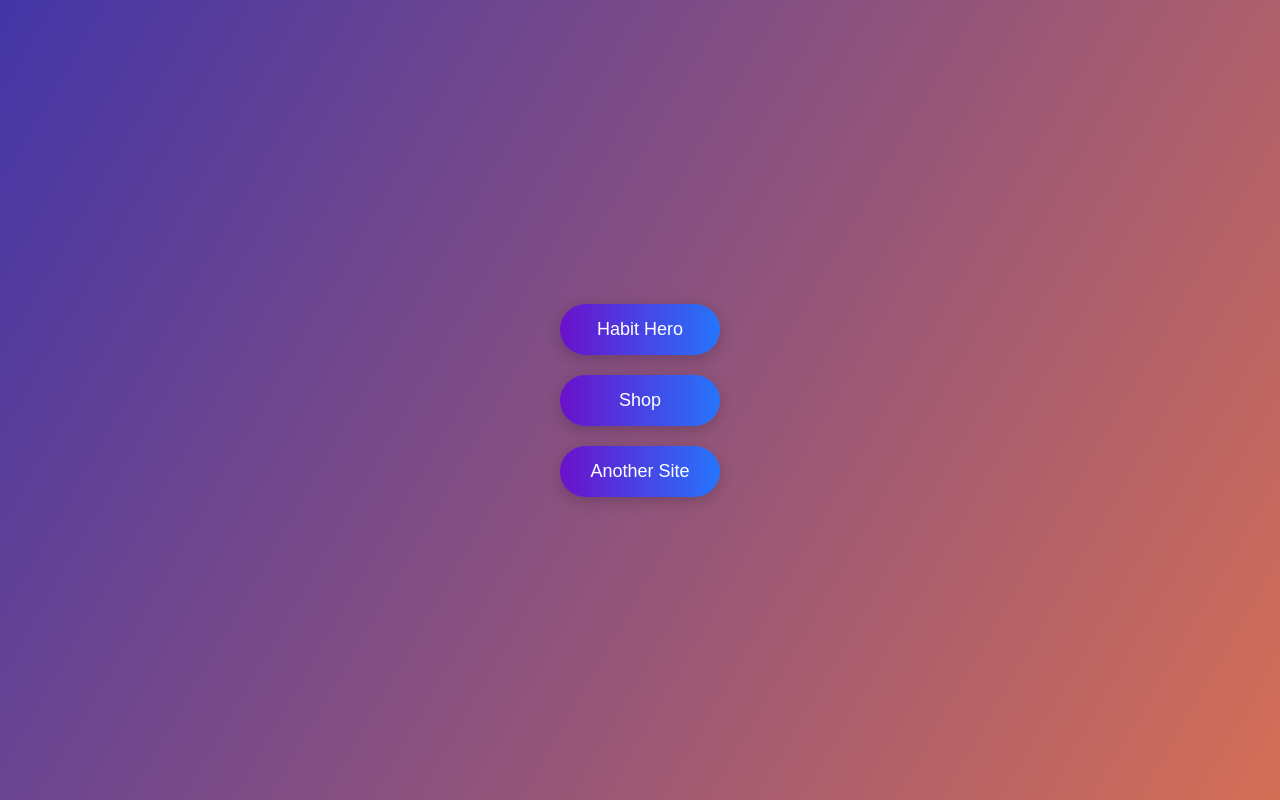
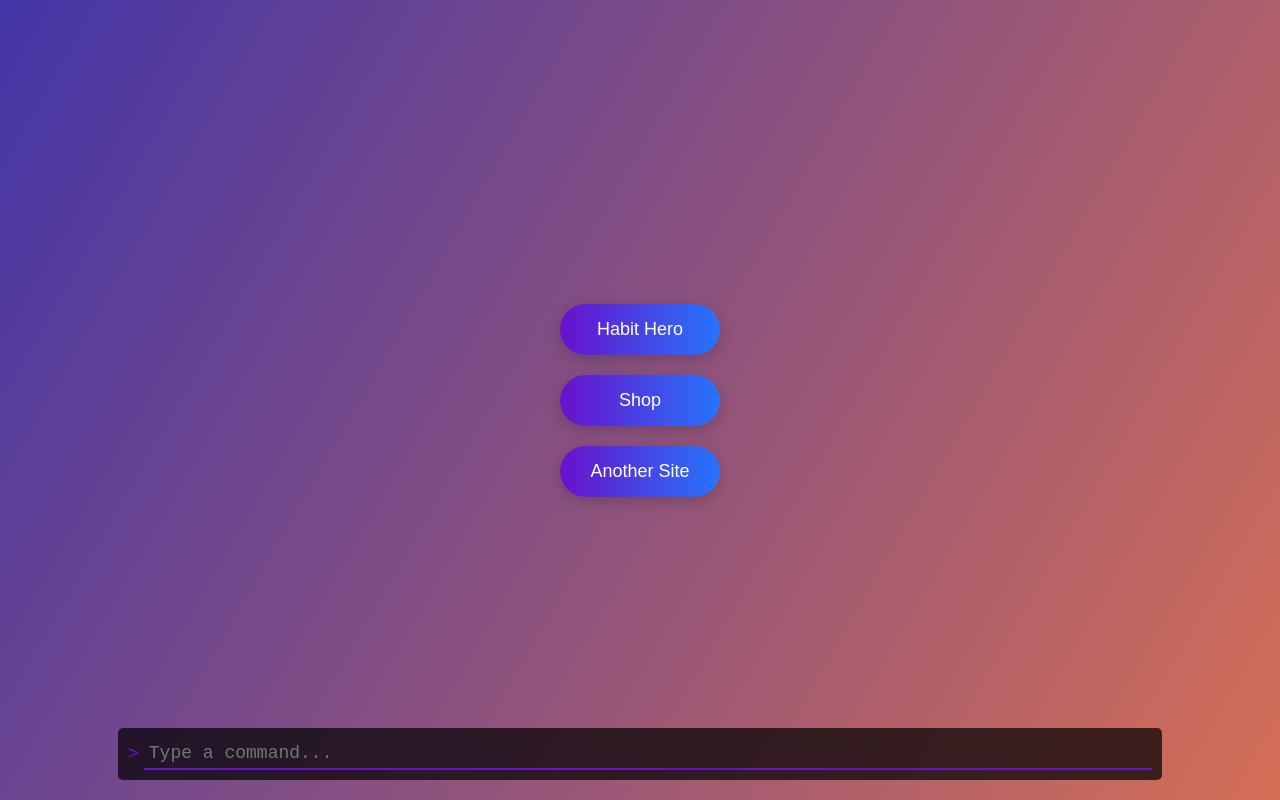
Before and after one commit to NeamtMihai/mishu, a plain HTML site: page index.html in a window 1280 px wide. Drawn offline with Linux system fonts and the light colour scheme.

Commit message:
added command line

```diff
--- a/index.html
+++ b/index.html
@@ -14,6 +14,12 @@
             <a href="https://another-example.com" target="_blank" class="cool-button">Another Site</a>
         </div>
     </div>
+
+    <div class="command-line-container">
+        <span class="command-line-prompt">></span>
+        <input type="text" id="command-line" class="command-line" placeholder="Type a command..." autofocus>
+    </div>
+
     <script src="script.js"></script>
 </body>
 </html>
--- a/script.js
+++ b/script.js
@@ -1,16 +1,25 @@
 const gradientBackground = document.querySelector('.gradient-background');
+const commandLineInput = document.getElementById('command-line');
 
 document.addEventListener('mousemove', (event) => {
-    // Get mouse position relative to viewport
     const x = event.clientX;
     const y = event.clientY;
-
-    // Calculate background position as a percentage
     const xPercent = (x / window.innerWidth) * 100;
     const yPercent = (y / window.innerHeight) * 100;
 
-    // Update gradient background position
     gradientBackground.style.backgroundPosition = `${xPercent}% ${yPercent}%`;
 });
 
-console.log('Interactive gradient ready.');
+// Simulate typing and interacting with the command line
+commandLineInput.addEventListener('keydown', (event) => {
+    if (event.key === 'Enter') {
+        const command = commandLineInput.value;
+        if (command) {
+            console.log(`Command entered: ${command}`);
+            // Reset input after executing command
+            commandLineInput.value = '';
+        }
+    }
+});
+
+console.log('Interactive gradient, cool buttons, and command line ready.');
--- a/styles.css
+++ b/styles.css
@@ -42,3 +42,38 @@
     transform: translateY(-5px);
     box-shadow: 0 8px 25px rgba(0, 0, 0, 0.4);
 }
+
+.command-line-container {
+    position: absolute;
+    bottom: 20px;
+    left: 50%;
+    transform: translateX(-50%);
+    display: flex;
+    align-items: center;
+    background-color: rgba(0, 0, 0, 0.7);
+    padding: 10px;
+    border-radius: 5px;
+    width: 80%;
+}
+
+.command-line-prompt {
+    color: #6a11cb;
+    font-family: 'Courier New', monospace;
+    font-size: 18px;
+}
+
+.command-line {
+    background: transparent;
+    border: none;
+    color: #fff;
+    font-size: 18px;
+    font-family: 'Courier New', monospace;
+    outline: none;
+    width: 100%;
+    padding: 5px;
+    margin-left: 5px;
+}
+
+.command-line:focus {
+    border-bottom: 2px solid #6a11cb;
+}
```
